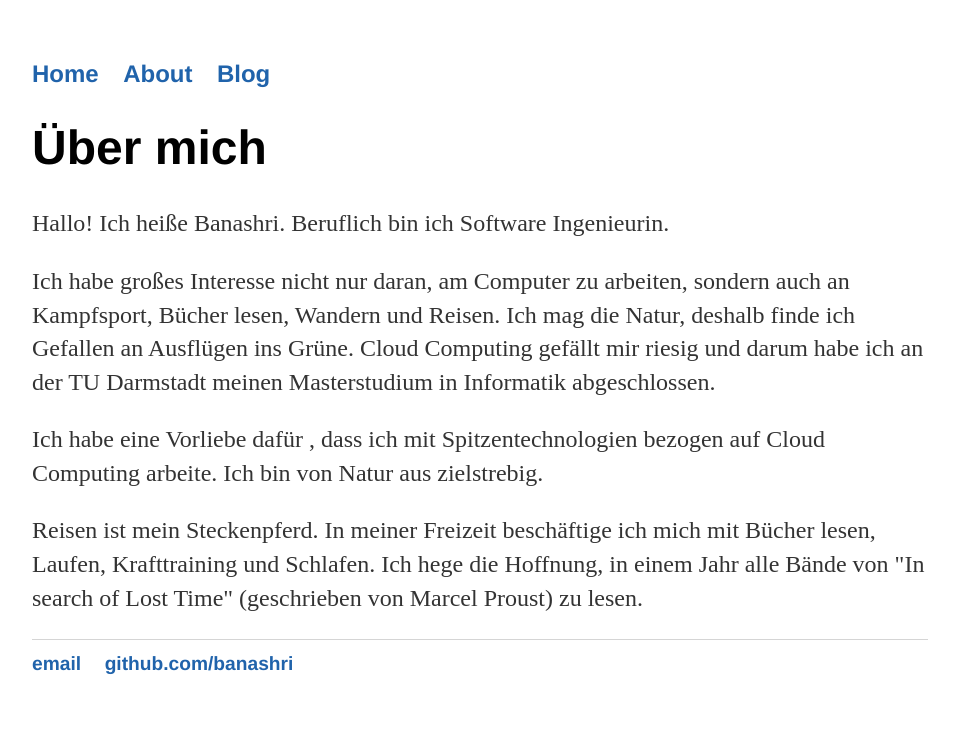
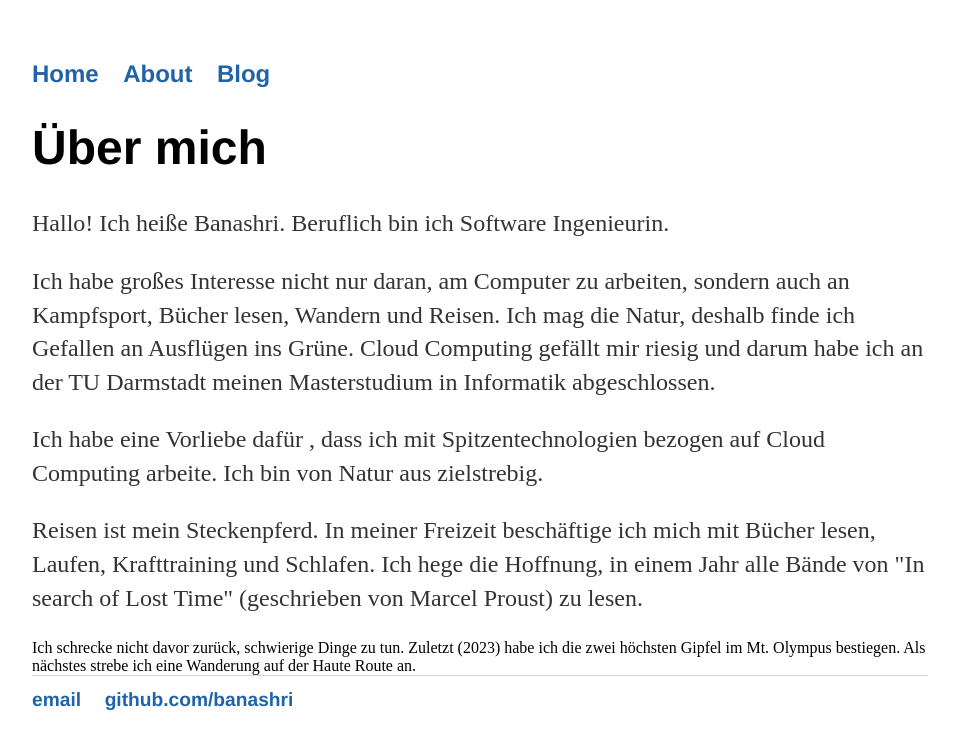
Before and after one commit to Banashri/banashri.github.io, a Jekyll site: the page built from about/index.html, in a window 1280 px wide. Shown: the top 749 px of the page, without its empty margins (160-1119 px from the left). Built offline with Jekyll 4.4.1, drawn with Linux system fonts in a browser that asks for light colours.

Commit message:
Update index.html

```diff
--- a/about/index.html
+++ b/about/index.html
@@ -6,10 +6,9 @@ title: Banashri
 	<h1>Über mich</h1>
 
 
-	<p>Hallo! Ich heiße Banashri. Beruflich bin ich Software Ingenieurin. </p>
+<p>Hallo! Ich heiße Banashri. Beruflich bin ich Software Ingenieurin. </p>
 
 <p>Ich habe großes Interesse nicht nur daran, am Computer zu arbeiten, sondern auch an Kampfsport, Bücher lesen, Wandern und Reisen.
-
 
 Ich mag die Natur, deshalb finde ich Gefallen an Ausflügen  ins Grüne.
 Cloud Computing gefällt mir riesig und darum habe ich an der TU Darmstadt meinen Masterstudium in Informatik abgeschlossen.</p>
@@ -19,4 +18,5 @@ Ich habe eine Vorliebe dafür , dass ich mit Spitzentechnologien bezogen auf Clo
 </p>
 
 <p>Reisen ist mein Steckenpferd. In meiner Freizeit beschäftige ich mich mit Bücher lesen, Laufen, Krafttraining und Schlafen. Ich hege die Hoffnung, in einem Jahr alle Bände von "In search of Lost Time" (geschrieben von Marcel Proust) zu lesen.</p>
+Ich schrecke nicht davor zurück, schwierige Dinge zu tun. Zuletzt (2023) habe ich die zwei höchsten Gipfel im Mt. Olympus bestiegen. Als nächstes strebe ich eine Wanderung auf der Haute Route an.
 </div>
```
